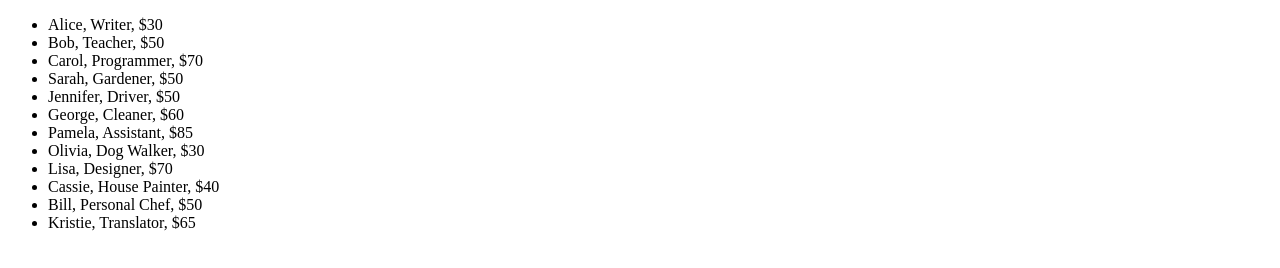
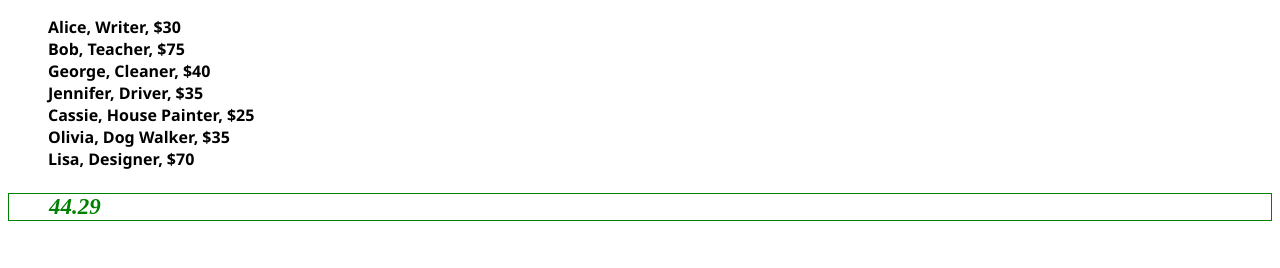
Before and after one commit to marynguyen27/Unit2.FreelancerForum, a plain HTML site: page index.html in a window 1280 px wide. Drawn offline with Linux system fonts and the light colour scheme.

Commit message:
functions for interval and average price calculation

```diff
--- a/index.html
+++ b/index.html
@@ -6,13 +6,16 @@
     <meta name="viewport" content="width=device-width, initial-scale=1.0">
     <title>Freelancer Forum</title>
     <script defer src="index.js"></script>
+    <link rel="stylesheet" href="style.css">
 </head>
 
 <body>
 
     <!-- List of available freelancers -->
     <ul id="freelancers"></ul>
+
     <!-- Average Starting Price -->
+    <ul id="average-price"></ul>
 
 </body>
 
--- a/index.js
+++ b/index.js
@@ -7,27 +7,27 @@ const FREELANCERS = [
   {
     name: 'Bob',
     occupation: 'Teacher',
-    startingPrice: 50,
+    startingPrice: 75,
   },
   {
     name: 'Carol',
     occupation: 'Programmer',
-    startingPrice: 70,
+    startingPrice: 100,
   },
   {
     name: 'Sarah',
     occupation: 'Gardener',
-    startingPrice: 50,
+    startingPrice: 20,
   },
   {
     name: 'Jennifer',
     occupation: 'Driver',
-    startingPrice: 50,
+    startingPrice: 35,
   },
   {
     name: 'George',
     occupation: 'Cleaner',
-    startingPrice: 60,
+    startingPrice: 40,
   },
   {
     name: 'Pamela',
@@ -37,7 +37,7 @@ const FREELANCERS = [
   {
     name: 'Olivia',
     occupation: 'Dog Walker',
-    startingPrice: 30,
+    startingPrice: 35,
   },
   {
     name: 'Lisa',
@@ -47,7 +47,7 @@ const FREELANCERS = [
   {
     name: 'Cassie',
     occupation: 'House Painter',
-    startingPrice: 40,
+    startingPrice: 25,
   },
   {
     name: 'Bill',
@@ -59,15 +59,41 @@ const FREELANCERS = [
     occupation: 'Translator',
     startingPrice: 65,
   },
+  {
+    name: 'Dave',
+    occupation: 'Photographer',
+    startingPrice: 55,
+  },
+  {
+    name: 'Fred',
+    occupation: 'Hair Stylist',
+    startingPrice: 75,
+  },
+  {
+    name: 'Steve',
+    occupation: 'Artist',
+    startingPrice: 50,
+  },
+  {
+    name: 'Janelle',
+    occupation: 'Florist',
+    startingPrice: 75,
+  },
 ];
 
-render();
+let displayedFreelancers = [...FREELANCERS.slice(0, 2)];
+let addFreelancerIntervalId;
 
-const addFreelancerIntervalId = setInterval(addFreelancer, 1000);
+function start() {
+  render();
+  calculateAveragePrice();
+  clearInterval(addFreelancerIntervalId);
+  addFreelancerIntervalId = setInterval(addFreelancer, 1000);
+}
 
 function render() {
   const freelancers = document.querySelector('#freelancers');
-  const freelancersElements = FREELANCERS.map((freelancer) => {
+  const freelancersElements = displayedFreelancers.map((freelancer) => {
     const element = document.createElement('li');
     const text = document.createTextNode(
       `${freelancer.name}, ${freelancer.occupation}, $${freelancer.startingPrice}`
@@ -78,4 +104,33 @@ function render() {
   freelancers.replaceChildren(...freelancersElements);
 }
 
-function addFreelancer() {}
+function calculateAveragePrice() {
+  if (displayedFreelancers.length === 0) {
+    document.getElementById('average-price').textContent = '0';
+    return;
+  }
+
+  const total = displayedFreelancers.reduce(
+    (sum, freelancer) => sum + freelancer.startingPrice,
+    0
+  );
+  const average = (total / displayedFreelancers.length).toFixed(2);
+  document.getElementById('average-price').textContent = average;
+}
+
+function addFreelancer() {
+  if (displayedFreelancers.length >= FREELANCERS.length) {
+    clearInterval(addFreelancerIntervalId);
+    return;
+  }
+
+  let newFreelancer;
+  do {
+    newFreelancer = FREELANCERS[Math.floor(Math.random() * FREELANCERS.length)];
+  } while (displayedFreelancers.includes(newFreelancer));
+  displayedFreelancers.push(newFreelancer);
+  render();
+  calculateAveragePrice();
+}
+
+start();
--- /dev/null
+++ b/style.css
@@ -0,0 +1,13 @@
+#freelancers {
+  list-style: none;
+  font-family: 'Segoe UI', Tahoma, Geneva, Verdana, sans-serif;
+  font-weight: bold;
+}
+
+#average-price {
+  color: green;
+  font-size: 23px;
+  font-style: italic;
+  font-weight: bold;
+  border: 1px solid;
+}
```
